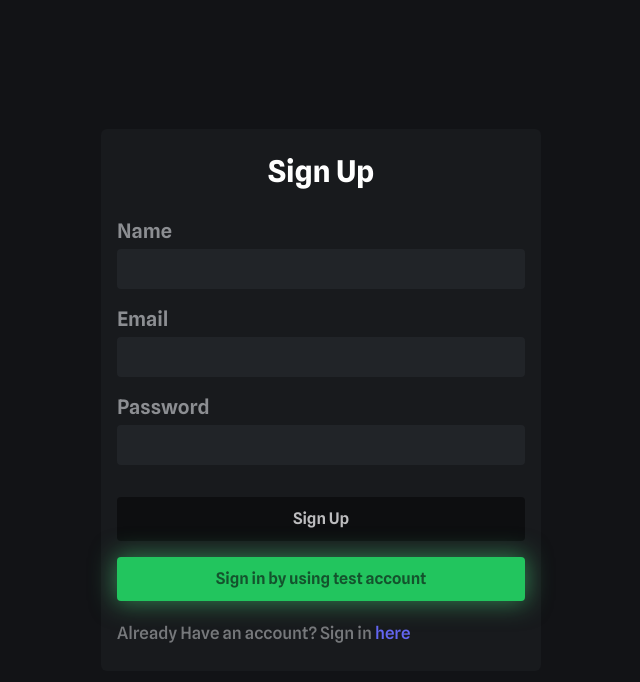
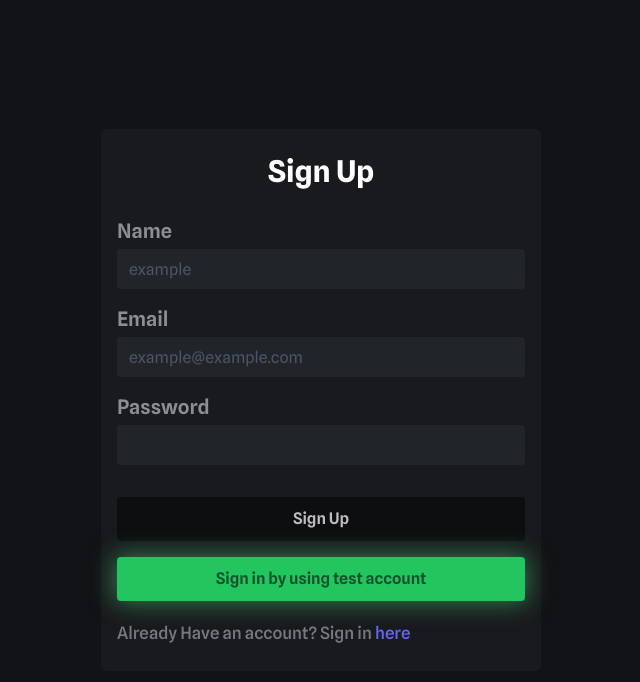
Before and after one commit to mpoweredo/react-typescript-project-management-app, a React (Vite) app: page /signin in a window 1280 px wide. Both pictures are taken after a click on the element "here". Shown: the top 682 px of the page, without its empty margins (319-959 px from the left). Built offline with nearby package versions, Linux system fonts and the light colour scheme; no server answers.

Commit message:
:recycle: Refactored Register form :recycle:

```diff
--- a/src/components/auth/LoginForm.tsx
+++ b/src/components/auth/LoginForm.tsx
@@ -8,7 +8,7 @@ const classes = {
 	container: 'flex items-center justify-center h-screen px-3',
 	card: 'w-full max-w-[440px] bg-[#181a1d] h-auto rounded-md px-4 py-6 flex flex-col gap-7',
 	title: 'font-bold text-3xl text-white text-center',
-	input: 'bg-[#212428] w-full h-10 rounded px-3 focus:outline focus:outline-indigo-500 duration-500 hover:bg-[#2d3137] text-gray-300',
+	input: 'bg-[#212428] w-full h-10 rounded px-3 focus:outline focus:outline-indigo-500 duration-500 hover:bg-[#2d3137] text-gray-300 placeholder:text-gray-600',
 	form: 'flex flex-col gap-4',
 	label: 'text-xl text-[#8c8e92] font-semibold',
 	button: 'w-full h-11 mt-4 rounded font-semibold bg-[#0d0e10] text-[#bdbdbf] hover:bg-[#101114]',
@@ -42,6 +42,7 @@ const LoginForm = () => {
 										Email
 									</label>
 									<Field
+										placeholder='example@example.com'
 										type='email'
 										id='email'
 										name='email'
--- a/src/components/auth/RegisterForm.tsx
+++ b/src/components/auth/RegisterForm.tsx
@@ -1,14 +1,14 @@
-import { useFormik } from 'formik';
+import { ErrorMessage, Field, Form, Formik } from 'formik';
 import { useNavigate } from 'react-router-dom';
-import * as Yup from 'yup';
 import { UserAuth } from 'store/authContext';
 import TestAccount from './TestAccount';
+import { registerSchema } from 'data/formikValidationSchemas';
 
 const classes = {
 	container: 'flex items-center justify-center h-screen px-3',
 	card: 'w-full max-w-[440px] bg-[#181a1d] h-auto rounded-md px-4 py-6 flex flex-col gap-7',
 	title: 'font-bold text-3xl text-white text-center',
-	input: 'bg-[#212428] w-full h-10 rounded px-3 focus:outline focus:outline-indigo-500 duration-500 hover:bg-[#2d3137] text-gray-300',
+	input: 'bg-[#212428] w-full h-10 rounded px-3 focus:outline focus:outline-indigo-500 duration-500 hover:bg-[#2d3137] text-gray-300 placeholder:text-gray-600',
 	form: 'flex flex-col gap-4',
 	label: 'text-xl text-[#8c8e92] font-semibold',
 	button: 'w-full h-11 mt-4 rounded font-semibold bg-[#0d0e10] text-[#bdbdbf] hover:bg-[#101114]',
@@ -18,82 +18,76 @@ const classes = {
 
 const RegisterForm = () => {
 	const { registerUser } = UserAuth();
-	const navigate = useNavigate()
-
-	const formik = useFormik({
-		initialValues: {
-			name: '',
-			email: '',
-			password: '',
-		},
-		validationSchema: Yup.object({
-			name: Yup.string().min(2, 'Name must have atleast 2 characters!').required('Name is Required'),
-			email: Yup.string().email('Invalid email!').required('Email is required!'),
-			password: Yup.string().min(7, 'Password must have atleast 7 characters!').required('Password is required!'),
-		}),
-		onSubmit: async values => {
-			await registerUser(values.email, values.password, values.name);
-			navigate('/')
-		},
-	});
+	const navigate = useNavigate();
 
 	return (
 		<div className={classes.container}>
 			<div className={classes.card}>
 				<h1 className={classes.title}>Sign Up</h1>
 				<div className='w-full'>
-					<form onSubmit={formik.handleSubmit} className={classes.form}>
+					<Formik
+						initialValues={{
+							name: '',
+							email: '',
+							password: '',
+						}}
+						validationSchema={registerSchema}
+						onSubmit={async values => {
+							await registerUser(values.email, values.password, values.name);
+							navigate('/');
+						}}>
+						{({ errors, touched }) => (
+							<Form className={classes.form}>
 								<div className='flex flex-col gap-1'>
 									<label htmlFor='name' className={classes.label}>
 										Name
 									</label>
-							<input
+									<Field
+										placeholder='example'
 										type='text'
 										id='name'
 										name='name'
-								className={`${classes.input} ${formik.touched.name && formik.errors.name && 'outline outline-1 !outline-red-400'}`}
-								onChange={formik.handleChange}
-								onBlur={formik.handleBlur}
-								value={formik.values.name}
+										className={`${classes.input} ${touched.name && errors.name && 'outline outline-1 !outline-red-400'}`}
 									/>
-							{formik.touched.name && formik.errors.name ? <p className={classes.error}>{formik.errors.name}</p> : null}
+									<ErrorMessage name='name'>{msg => <p className={classes.error}>{msg}</p>}</ErrorMessage>
 								</div>
 								<div className='flex flex-col gap-1'>
 									<label htmlFor='email' className={classes.label}>
 										Email
 									</label>
-							<input
+									<Field
+										placeholder='example@example.com'
 										type='email'
 										id='email'
 										name='email'
-								className={`${classes.input} ${formik.touched.email && formik.errors.email && 'outline outline-1 !outline-red-400'}`}
-								onChange={formik.handleChange}
-								onBlur={formik.handleBlur}
-								value={formik.values.email}
+										className={`${classes.input} ${touched.email && errors.email && 'outline outline-1 !outline-red-400'}`}
 									/>
-							{formik.touched.email && formik.errors.email ? <p className={classes.error}>{formik.errors.email}</p> : null}
+									<ErrorMessage name='email'>{msg => <p className={classes.error}>{msg}</p>}</ErrorMessage>
 								</div>
 								<div className='flex flex-col gap-1'>
 									<label htmlFor='password' className={classes.label}>
 										Password
 									</label>
-							<input
+									<Field
 										type='password'
 										id='password'
 										name='password'
-								className={`${classes.input} ${formik.touched.password && formik.errors.password && 'outline outline-1 !outline-red-400'}`}
-								onChange={formik.handleChange}
-								onBlur={formik.handleBlur}
-								value={formik.values.password}
+										className={`${classes.input} ${touched.password && errors.password && 'outline outline-1 !outline-red-400'}`}
 									/>
-							{formik.touched.password && formik.errors.password ? <p className={classes.error}>{formik.errors.password}</p> : null}
+									<ErrorMessage name='password'>{msg => <p className={classes.error}>{msg}</p>}</ErrorMessage>
 								</div>
 								<button className={classes.button}>Sign Up</button>
-					</form>
+							</Form>
+						)}
+					</Formik>
 					<TestAccount />
 					<p className={classes.p}>
 						Already Have an account? Sign in
-						<span onClick={() => {navigate('/signin')}} className='text-indigo-500 cursor-pointer'>
+						<span
+							onClick={() => {
+								navigate('/signin');
+							}}
+							className='text-indigo-500 cursor-pointer'>
 							{' '}
 							here
 						</span>
--- a/src/data/formikValidationSchemas.ts
+++ b/src/data/formikValidationSchemas.ts
@@ -5,4 +5,10 @@ const loginSchema = Yup.object({
 	password: Yup.string().min(7, 'Password must have atleast 7 characters!').required('Password is required!'),
 });
 
-export { loginSchema };
+const registerSchema = Yup.object({
+	name: Yup.string().min(2, 'Name must have atleast 2 characters!').required('Name is required'),
+	email: Yup.string().email('Invalid email!').required('Email is required!'),
+	password: Yup.string().min(7, 'Password must have atleast 7 characters!').required('Password is required!'),
+});
+
+export { loginSchema, registerSchema };
```
Lines whose indentation alone changed are shown as unchanged.
